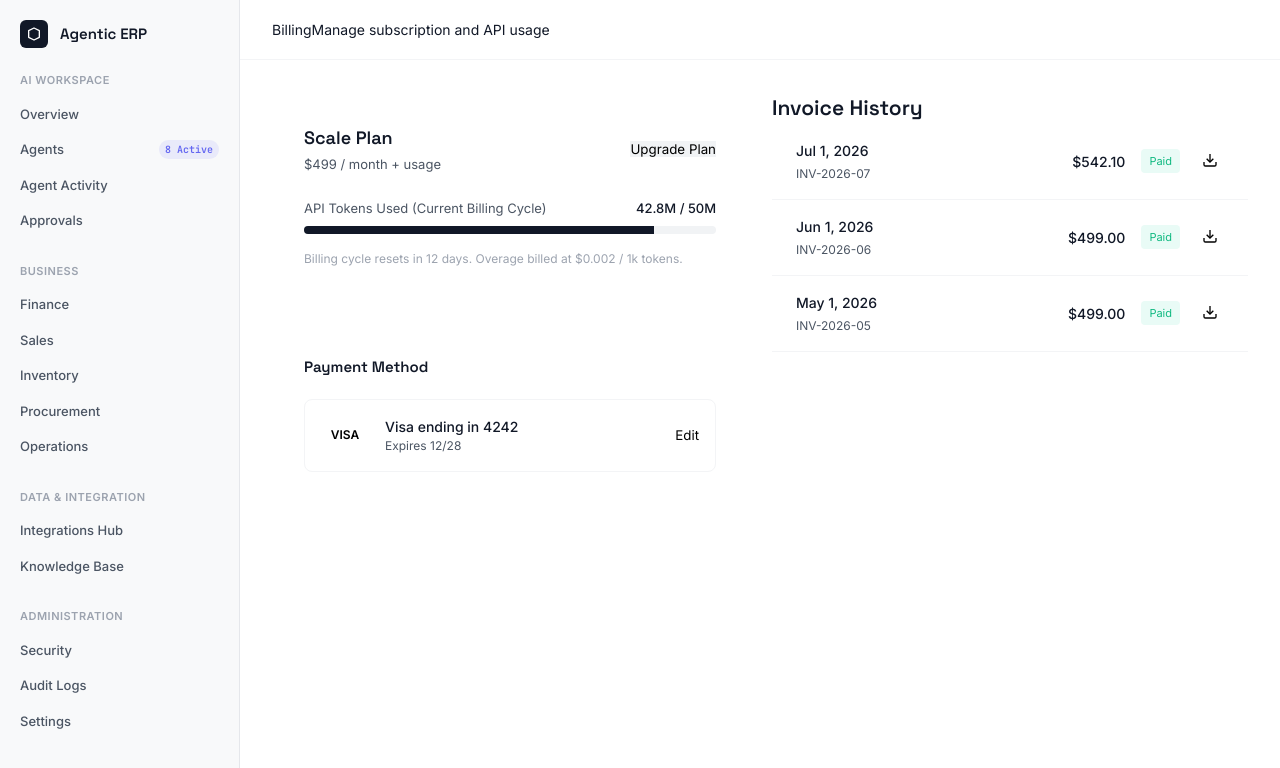
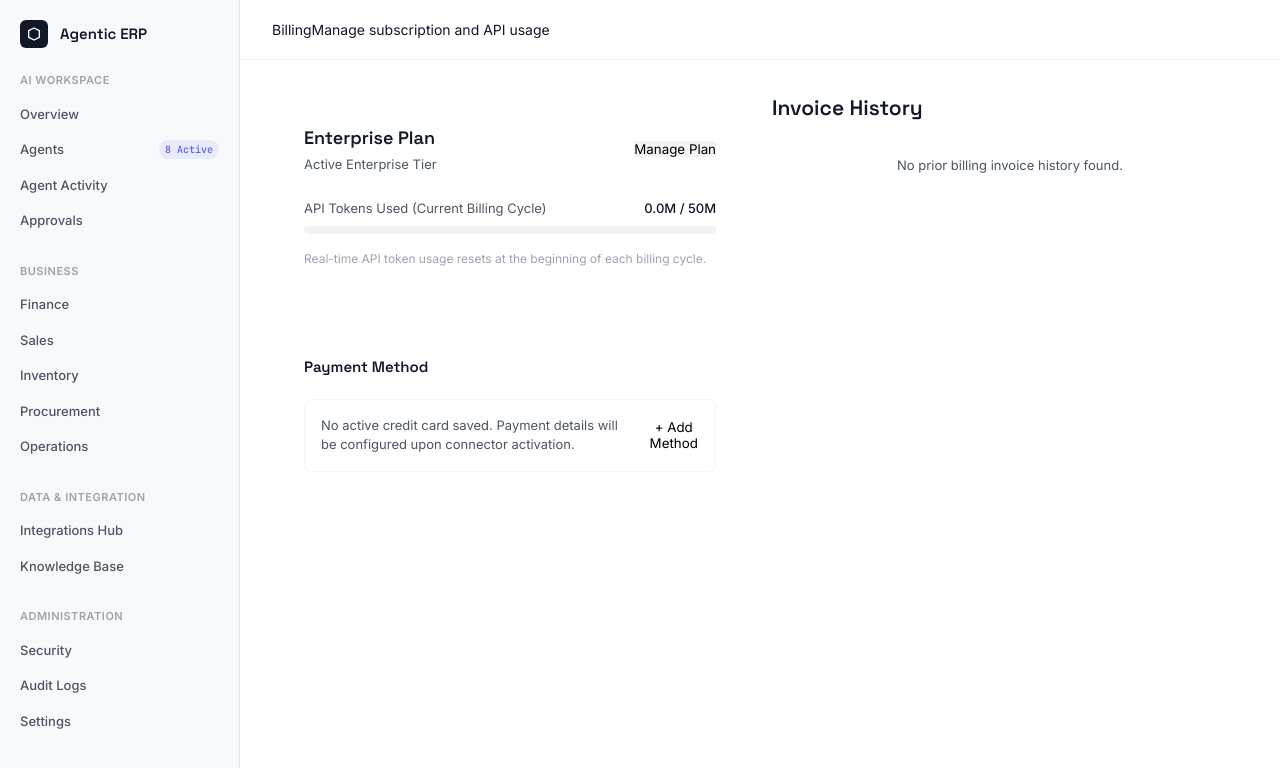
Before and after one commit to Ajimsha1080/Agentic-ERP-backend, a Next.js app in the folder apps/web/: page /billing in a window 1280 px wide. Shown: the top 768 px of the page. Built offline with nearby package versions, Linux system fonts and the light colour scheme.

Commit message:
fix: remove remaining hardcoded mock token and invoice entries in billing page

```diff
--- a/apps/web/src/app/billing/page.tsx
+++ b/apps/web/src/app/billing/page.tsx
@@ -13,38 +13,34 @@ export default function BillingPage() {
           <div className="panel" style={{ padding: '32px' }}>
             <div style={{ display: 'flex', justifyContent: 'space-between', alignItems: 'center', marginBottom: '24px' }}>
               <div>
-                <h2 style={{ fontSize: '18px', fontWeight: 600, margin: 0 }}>Scale Plan</h2>
-                <div style={{ fontSize: '13px', color: 'var(--text-dim)', marginTop: '4px' }}>$499 / month + usage</div>
+                <h2 style={{ fontSize: '18px', fontWeight: 600, margin: 0 }}>Enterprise Plan</h2>
+                <div style={{ fontSize: '13px', color: 'var(--text-dim)', marginTop: '4px' }}>Active Enterprise Tier</div>
               </div>
-              <button className="panel-action" style={{ background: 'var(--surface-2)' }}>Upgrade Plan</button>
+              <button className="panel-action" style={{ background: 'var(--surface-2)' }}>Manage Plan</button>
             </div>
 
             <div style={{ marginBottom: '16px' }}>
               <div style={{ display: 'flex', justifyContent: 'space-between', fontSize: '13px', marginBottom: '8px' }}>
                 <span style={{ color: 'var(--text-dim)' }}>API Tokens Used (Current Billing Cycle)</span>
-                <span style={{ fontWeight: 500 }}>42.8M / 50M</span>
+                <span style={{ fontWeight: 500 }}>0.0M / 50M</span>
               </div>
               <div style={{ width: '100%', height: '8px', background: 'var(--surface-2)', borderRadius: '4px', overflow: 'hidden' }}>
-                <div style={{ width: '85%', height: '100%', background: 'var(--accent)' }}></div>
+                <div style={{ width: '0%', height: '100%', background: 'var(--accent)' }}></div>
               </div>
             </div>
 
             <div style={{ fontSize: '12px', color: 'var(--text-faint)' }}>
-              Billing cycle resets in 12 days. Overage billed at $0.002 / 1k tokens.
+              Real-time API token usage resets at the beginning of each billing cycle.
             </div>
           </div>
 
           <div className="panel" style={{ padding: '32px' }}>
             <h3 style={{ fontSize: '15px', fontWeight: 600, marginBottom: '20px' }}>Payment Method</h3>
             <div style={{ display: 'flex', alignItems: 'center', gap: '16px', padding: '16px', border: '1px solid var(--border-soft)', borderRadius: '8px' }}>
-              <div style={{ width: '48px', height: '32px', background: '#fff', borderRadius: '4px', display: 'flex', alignItems: 'center', justifyContent: 'center', color: '#000', fontWeight: 700, fontSize: '12px' }}>
-                VISA
+              <div style={{ fontSize: '13px', color: 'var(--text-dim)' }}>
+                No active credit card saved. Payment details will be configured upon connector activation.
               </div>
-              <div>
-                <div style={{ fontSize: '14px', fontWeight: 500 }}>Visa ending in 4242</div>
-                <div style={{ fontSize: '12px', color: 'var(--text-dim)' }}>Expires 12/28</div>
-              </div>
-              <button className="panel-action" style={{ marginLeft: 'auto' }}>Edit</button>
+              <button className="panel-action" style={{ marginLeft: 'auto' }}>+ Add Method</button>
             </div>
           </div>
         </div>
@@ -53,30 +49,8 @@ export default function BillingPage() {
           <div className="panel-head">
             <h2 className="panel-title">Invoice History</h2>
           </div>
-          <div style={{ display: 'flex', flexDirection: 'column' }}>
-            {[
-              { id: 'INV-2026-07', date: 'Jul 1, 2026', amount: '$542.10', status: 'Paid' },
-              { id: 'INV-2026-06', date: 'Jun 1, 2026', amount: '$499.00', status: 'Paid' },
-              { id: 'INV-2026-05', date: 'May 1, 2026', amount: '$499.00', status: 'Paid' },
-            ].map(inv => (
-              <div key={inv.id} style={{ display: 'flex', justifyContent: 'space-between', alignItems: 'center', padding: '16px 24px', borderBottom: '1px solid var(--border-soft)' }}>
-                <div>
-                  <div style={{ fontSize: '14px', fontWeight: 500 }}>{inv.date}</div>
-                  <div style={{ fontSize: '12px', color: 'var(--text-dim)', marginTop: '4px' }}>{inv.id}</div>
-                </div>
-                <div style={{ display: 'flex', alignItems: 'center', gap: '16px' }}>
-                  <div style={{ fontSize: '14px', fontWeight: 500 }}>{inv.amount}</div>
-                  <span style={{ fontSize: '11px', color: 'var(--verified)', background: 'rgba(47,217,168,0.1)', padding: '4px 8px', borderRadius: '4px' }}>{inv.status}</span>
-                  <button className="panel-action" style={{ padding: '6px' }}>
-                    <svg viewBox="0 0 24 24" fill="none" stroke="currentColor" strokeWidth="2" style={{ width: '16px', height: '16px' }}>
-                      <path d="M21 15v4a2 2 0 0 1-2 2H5a2 2 0 0 1-2-2v-4" />
-                      <polyline points="7 10 12 15 17 10" />
-                      <line x1="12" y1="15" x2="12" y2="3" />
-                    </svg>
-                  </button>
-                </div>
-              </div>
-            ))}
+          <div style={{ padding: '32px', color: 'var(--text-dim)', fontSize: '13px', textAlign: 'center' }}>
+            No prior billing invoice history found.
           </div>
         </div>
       </div>
```
